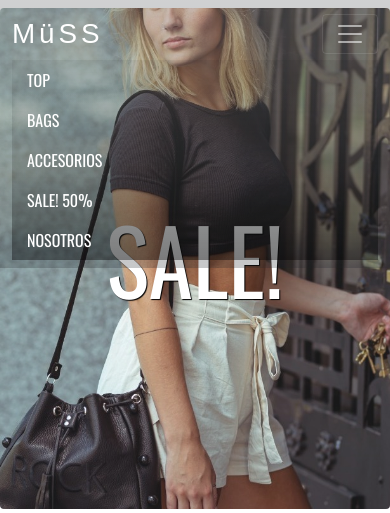
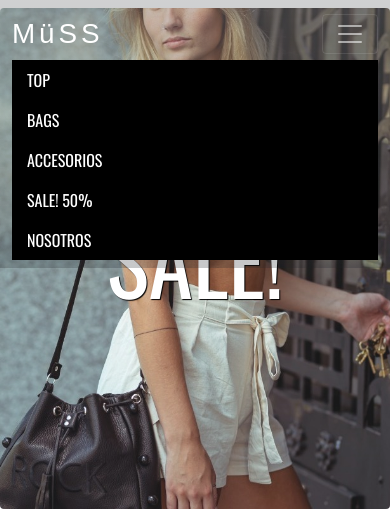
Before and after one commit to aspolchi2/mussbags, a PHP site: page /index.html in a window 390 px wide, after a click that opens the changed part. Shown: the top 513 px of the page. Run offline with PHP 8.4, Linux system fonts and the light colour scheme; some libraries are stand-ins or nearby versions; some web fonts are replaced.

Commit message:
Update style.css

```diff
--- a/css/style.css
+++ b/css/style.css
@@ -251,7 +251,7 @@ li {
 }
 @media only screen and (max-width: 991px) {
   .navbar-collapse {
-    background: linear-gradient(to top, rgba(0, 0, 0, 0.39), rgba(0, 0, 0, 0.137), rgba(0, 0, 0, 0.05));
+    background: black;
   }
   .navbar-collapse .nav-item {
     margin-left: 15px;
```
